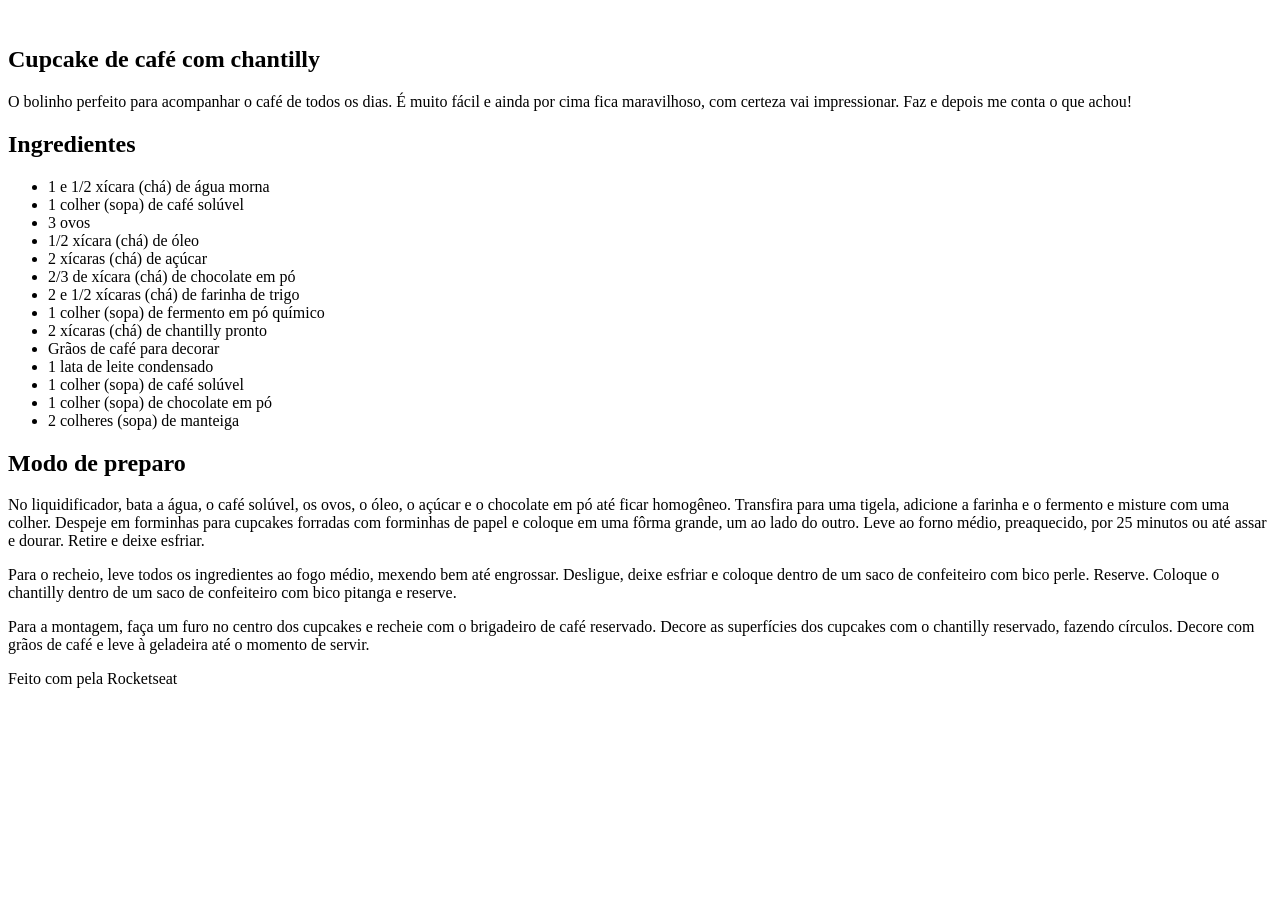
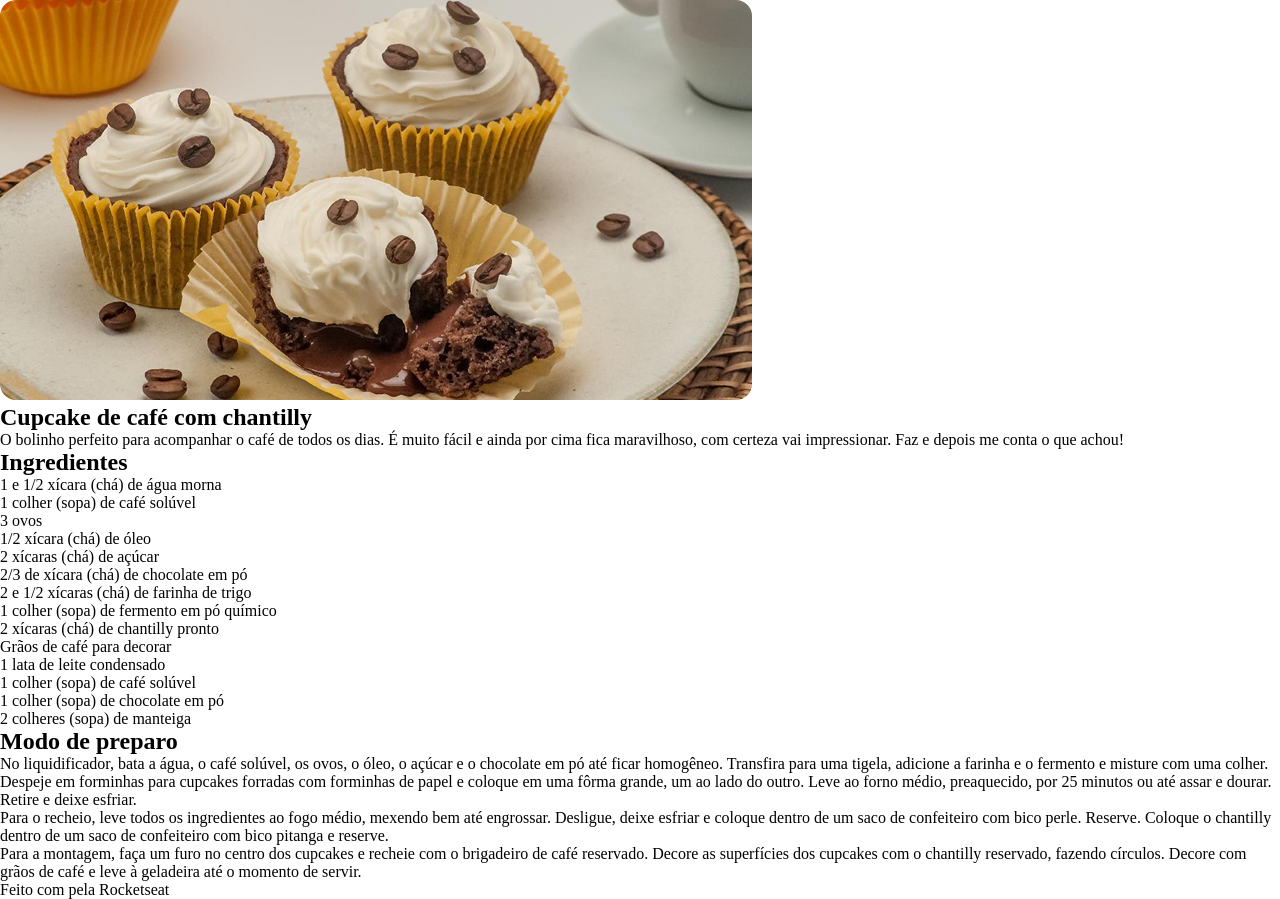
Before and after one commit to hgg8ghtr15/projeto1, a plain HTML site: page index.html in a window 1280 px wide. Before the commit the page ends 800 px from the top, so only its background shows below. Drawn offline with Linux system fonts and the light colour scheme.

Commit message:
inserido IMAGEM e CSS

```diff
--- a/index.html
+++ b/index.html
@@ -3,11 +3,12 @@
   <head>
     <meta charset="UTF-8" />
     <meta name="viewport" content="width=device-width, initial-scale=1.0" />
+    <link rel="stylesheet" href="style.css" />
     <title>Pagina Incial</title>
   </head>
   <body>
     <div id="page">
-      <img src="" alt="" />
+      <img src="assets/main-image.jpg" alt="" />
       <main>
         <section id="about">
           <h1>Cupcake de café com chantilly</h1>
--- /dev/null
+++ b/style.css
@@ -0,0 +1,9 @@
+* {
+    margin: 0;
+    padding: 0;
+    box-sizing: border-box;
+}
+
+img {
+    border-radius: 16px;
+}
```
Also changed, not shown: assets/bg-image.jpg (added), assets/main-image.jpg (added).
